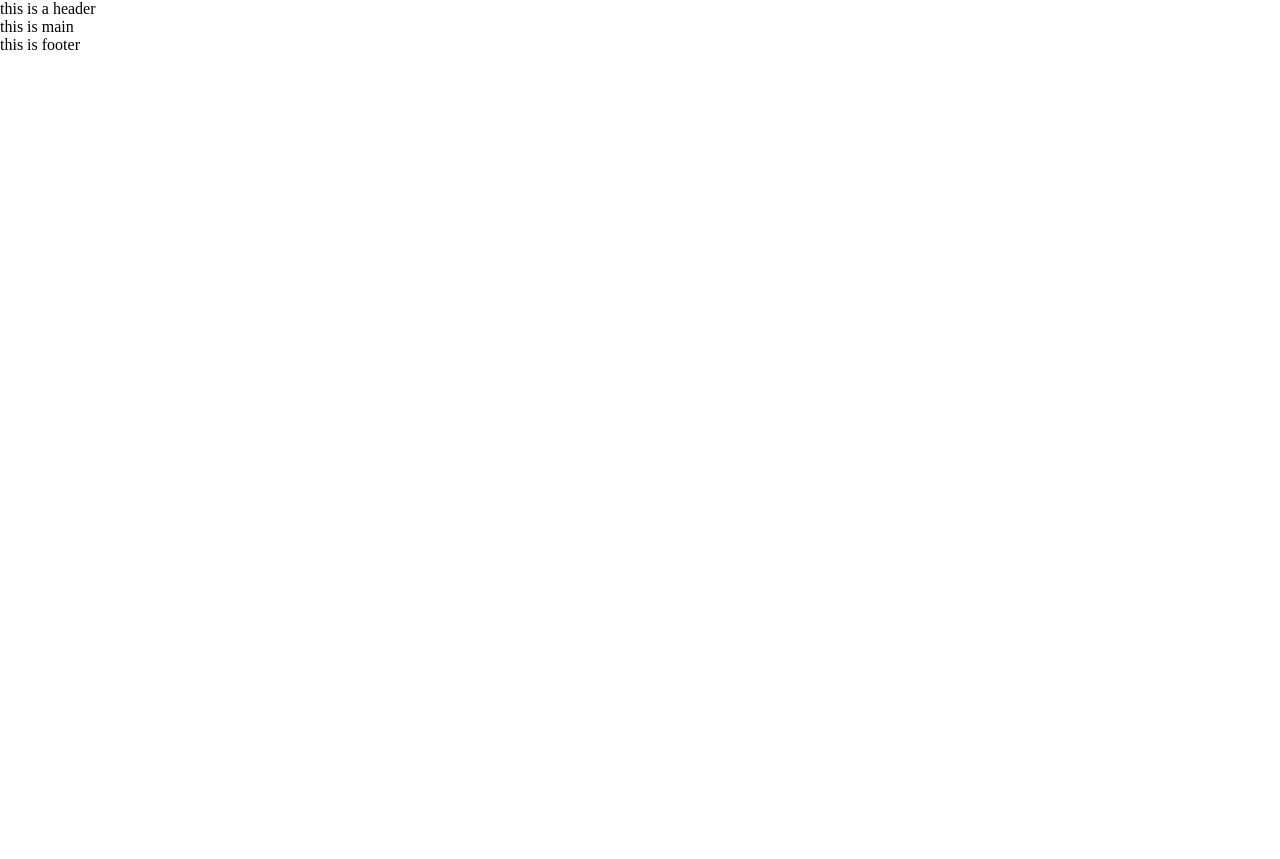
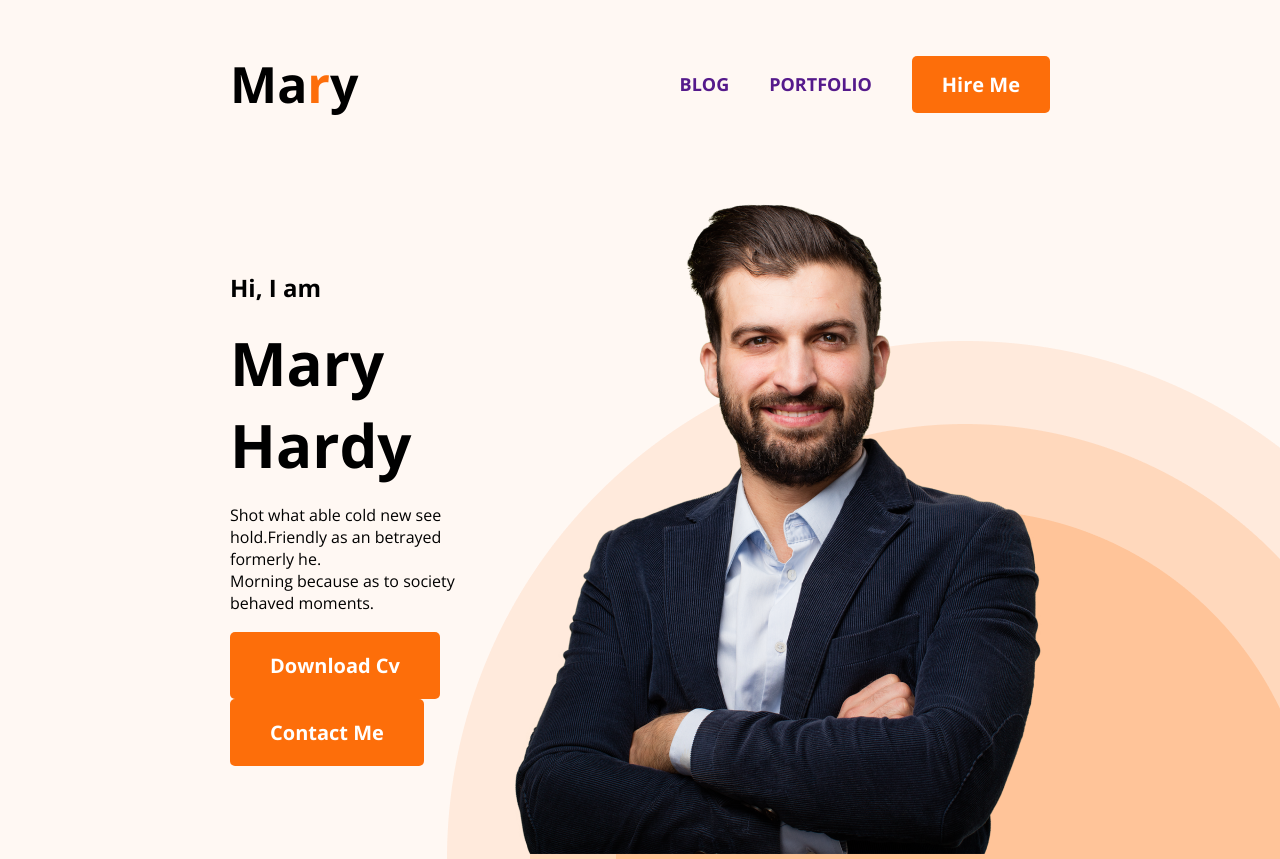
Before and after one commit to Saddhon007/Brand-new-developer-portfolio, a plain HTML site: page index.html in a window 1280 px wide. Before the commit the page ends 800 px from the top, so only its background shows below. Drawn offline with nearby package versions, Linux system fonts and the light colour scheme.

Commit message:
finaly upload header section

```diff
--- a/Custom style/style.css
+++ b/Custom style/style.css
@@ -1,4 +1,82 @@
-*{
-margin: 0;
-padding:0;
+* {
+    margin: 0;
+    padding: 0;
+    font-family: open sans;
 }
+.headerMain {
+    background-color: #FFF8F3;
+    background-image: url(../images/header_bg.png);
+    background-repeat: no-repeat;
+    background-position: right bottom;
+    overflow: hidden;
+}
+
+.navigationBar {
+    display: flex;
+    align-items: center;
+    justify-content: space-between;
+    margin-top: 50px;
+    margin-bottom: 60px;
+}
+
+.navigationBar h2{
+   font-size: 50px;
+}
+.navigationBar ul{
+    display: flex;
+    align-items: center;
+    list-style: none;
+}
+.navigationBar a{
+   text-decoration: none;
+   font-size: 18px;
+   font-weight: bold;
+   margin-right: 40px;
+   text-transform: uppercase;
+
+}
+.uniqueStyle{
+    color:#FD6E0A;
+}
+#hireMeBtn{
+    background-color: #FD6E0A;
+    padding: 15px 30px;
+    border-radius: 5px;
+    border: none;
+    font-size:20px;
+    font-weight: bold;
+    color: white;
+}
+#hireMeBtn:hover{
+  background-color: red;
+  cursor: pointer;
+}
+.informationWraper {
+    display: flex;
+    justify-content: space-between;
+}
+div#leftContnet {
+    margin: auto 0px;
+}
+#DevName{
+    font-size: 60px;
+}
+.headerContent {
+    margin: 0px 230px;
+}
+button.btnPrimary {
+    padding: 20px 40px;
+    font-size: 20px;
+    font-weight: bold;
+    color: white;
+    background:#FD6E0A;
+    border: none;
+    border-radius: 5px;
+    margin-right: 20px;
+}
+.BioInfomation{
+    margin-bottom: 18px;
+}
+img{
+    bottom: 0px;
+}
--- a/index.html
+++ b/index.html
@@ -4,20 +4,50 @@
 <head>
     <meta charset="UTF-8">
     <meta name="viewport" content="width=device-width, initial-scale=1.0">
-    <title>Brand new developer portfolio</title>
+    <title>Document</title>
     <link rel="stylesheet" href="./Custom style/style.css">
+    <link rel="preconnect" href="https://fonts.googleapis.com">
+    <link rel="preconnect" href="https://fonts.gstatic.com" crossorigin>
+    <link href="https://fonts.googleapis.com/css2?family=Open+Sans:ital,wght@0,300..800;1,300..800&display=swap"
+        rel="stylesheet">
+
+
 </head>
 
 <body>
-    <header>
-        this is a header
-    </header>
-    <main>
-        this is main
-    </main>
-    <footer>
-        this is footer
-    </footer>
+
+    <div class="headerMain">
+        <div class="headerContent">
+
+            <nav class="navigationBar">
+                <h2>Ma<span class="uniqueStyle">r</span>y</h2>
+                <ul>
+                    <li><a href="">Blog</a></li>
+                    <li><a href="">Portfolio</a></li>
+                    <li><button id="hireMeBtn">Hire Me</button></li>
+                </ul>
+            </nav>
+        <div class="informationWraper">
+
+            <div id="leftContnet">
+                <h2 class="BioInfomation">Hi, I am</h2>
+                <h1 class="BioInfomation" id="DevName">Mary Hardy</h1>
+                <p class="BioInfomation">Shot what able cold new see hold.Friendly as an betrayed formerly
+                    he.<br /> Morning because as to society behaved moments.
+                </p>
+                <button class="btnPrimary">
+                    Download Cv
+                </button>
+                <button class="btnPrimary">
+                    Contact Me
+                </button>
+            </div>
+            <div id="rightContent">
+                <img src="./images/hardy.png" alt="">
+            </div>
+            </div>
+        </div>
+    </div>
 </body>
 
 </html>
```
